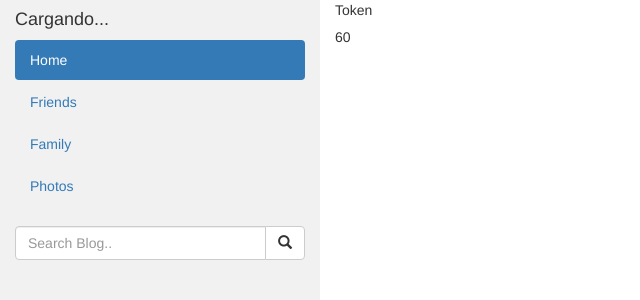
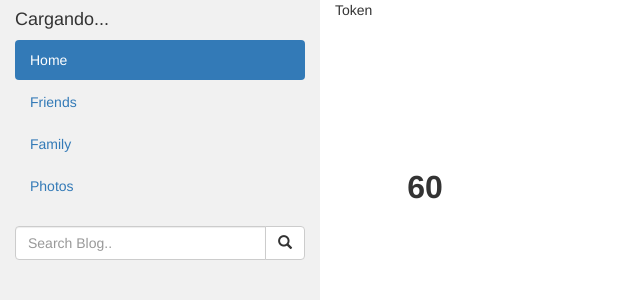
Before and after one commit to xandraco/caja-segura, a PHP site: page /home.html in a window 1280 px wide. Shown: the top 300 px of the page, without its empty margins (0-640 px from the left). Run offline with PHP 8.4, Linux system fonts and the light colour scheme.

Commit message:
CardCounter1

```diff
--- a/Backend/Files/newToken.php
+++ b/Backend/Files/newToken.php
@@ -27,7 +27,7 @@ $queryInsertToken = "INSERT INTO tokenActual VALUES ('$idUsuario', '$tokenhash',
 $resultadoInsert = mysqli_query($conn, $queryInsertToken);
 
 if ($resultadoInsert) {
-  echo json_encode(['STATUS' => 'SUCCESS', 'MESSAGE' => $tokenhash]);
+  echo json_encode(['STATUS' => 'SUCCESS', 'MESSAGE' => 'Token almacenado en la base de datos']);
 } else {
   echo json_encode(['STATUS' => 'ERROR', 'MESSAGE' => 'Error al almacenar el token']);
 }
--- a/css/home.css
+++ b/css/home.css
@@ -133,3 +133,37 @@ footer {
     }
     .row.content {height: auto;}
 }
+
+/* ... (tu CSS previo) */
+
+.card {
+    width: 100%;
+    margin-bottom: 20px;
+  }
+
+  .card-body {
+    display: flex;
+    flex-direction: column;
+    align-items: center;
+  }
+
+  .circle-token {
+    width: 120px;
+    height: 120px;
+    border-radius: 50%;
+    background-color: #fff;
+    display: flex;
+    justify-content: center;
+    align-items: center;
+    margin-bottom: 20px;
+  }
+
+  .circle-token span {
+    font-size: 24px;
+    font-weight: bold;
+  }
+
+  #counter {
+    font-size: 32px;
+    font-weight: bold;
+  }
--- a/home.html
+++ b/home.html
@@ -34,14 +34,16 @@
     <div class="col-sm-9">
       <div class="card text-white bg-dark mb-3" style="max-width: 18rem;">
         <div class="card-header">Token</div>
-        <div class="card-body">
+        <div class="card-body text-center">
+          <div class="circle-token">
+            <span id="tokenDisplay"></span>
+          </div>
           <h5 class="card-title"><span id="counter"></span></h5>
-          <p class="card-text"><span id="tokenDisplay"></span></p>
         </div>
-      </div><div class="m-2">
+      </div>
+      <div class="m-2"></div>
+    </div>
 
-      </div>
-    </div>
   </div>
 </div>
 
```
